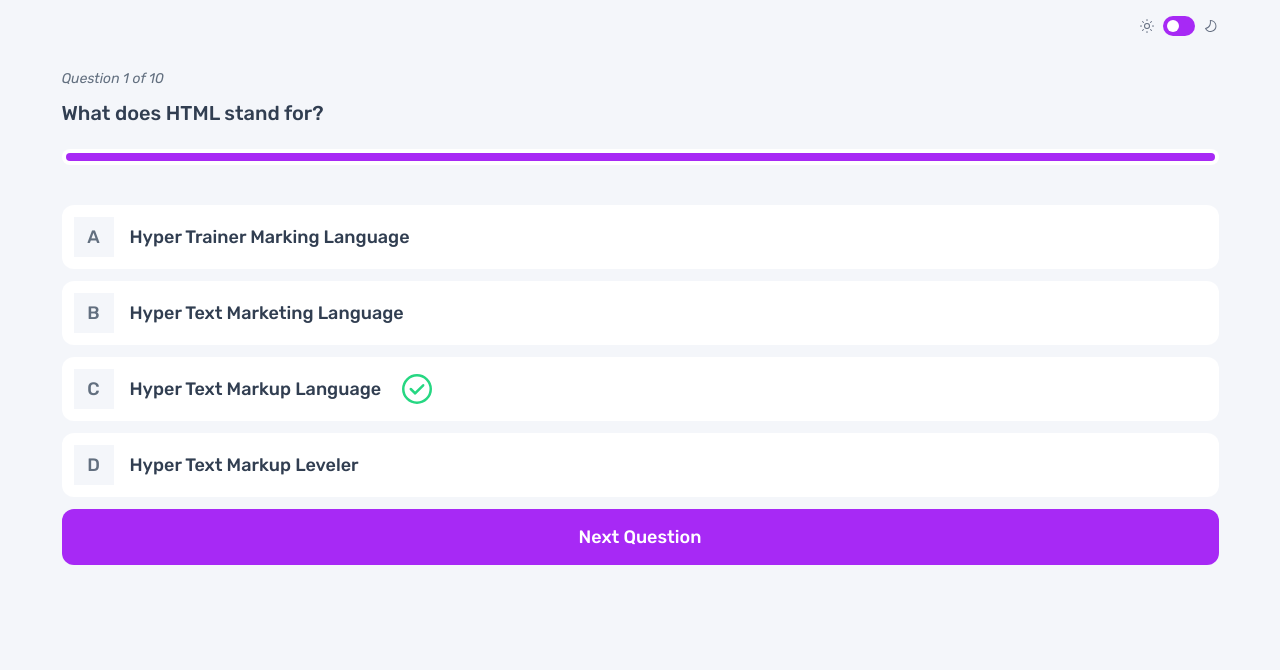
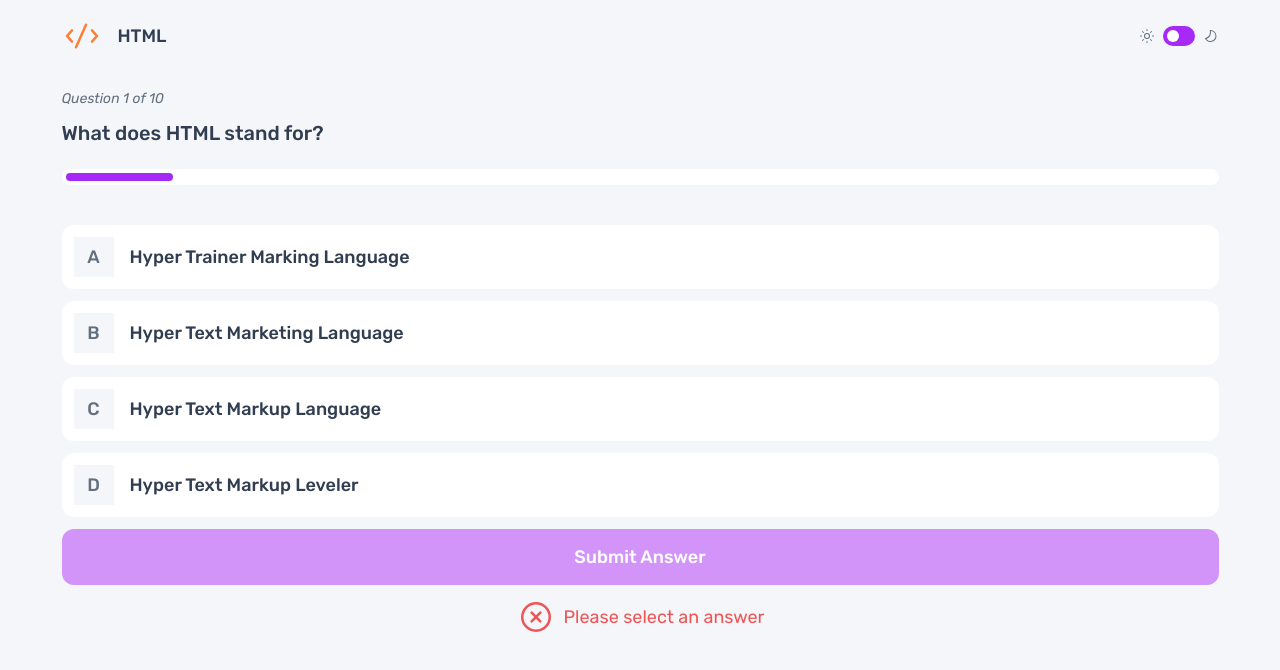
Before and after one commit to Mckaay/frontendmentor, a Vue app in the folder frontend-quiz-app/: page /quiz/1 in a window 1280 px wide. Both pictures are taken after a click on the button "Submit Answer". Shown: the top 670 px of the page. Built offline with nearby package versions, Linux system fonts and the light colour scheme.

Commit message:
Frontend quiz app game logic implementation

```diff
--- a/frontend-quiz-app/src/components/Navbar.vue
+++ b/frontend-quiz-app/src/components/Navbar.vue
@@ -1,13 +1,37 @@
 <script setup>
 import RoundedCheckbox from "@/components/buttons/RoundedCheckbox.vue";
 import {useThemeStore} from "@/stores/theme.js";
+import {useQuizStore} from "@/stores/quiz.js";
+import {computed, watch} from "vue";
+import {useRouter} from "vue-router";
 
 const themeStore = useThemeStore();
+const quizStore = useQuizStore();
+const router = useRouter();
+
+watch(
+    () => router.currentRoute.value.path,
+    (currentPath) => {
+      if (!currentPath.startsWith('/quiz/')) {
+        quizStore.setCurrentQuizName('');
+        quizStore.setCurrentQuizIcon('');
+      }
+    }
+);
+
+const containerJustifyContent = computed(() => {
+  return quizStore.currentQuizName !== '' ? 'space-between' : 'flex-end';
+});
+
 </script>
 
 <template>
   <nav>
-    <div class="container">
+    <div class="container" :style="{justifyContent: containerJustifyContent }">
+      <div v-if="quizStore.currentQuizName !== ''" class="quiz-header-container">
+        <div class="quiz-icon" :style="{ 'background': `url(/src${quizStore.currentQuizIcon})` }"></div>
+        <div class="quiz-title">{{ quizStore.currentQuizName }}</div>
+      </div>
       <div class="theme-container">
         <img v-if="themeStore.isDark" src="../assets/images/icon-sun-light.svg" height="14" width="16" alt="sun-icon">
         <img v-else src="../assets/images/icon-sun-dark.svg" height="16" width="16" alt="sun-icon">
@@ -26,7 +50,8 @@ const themeStore = useThemeStore();
 
   .container {
     display: flex;
-    justify-content: flex-end;
+    justify-content: space-between;
+    align-content: center;
   }
 
   .theme-container {
@@ -34,4 +59,25 @@ const themeStore = useThemeStore();
     align-items: center;
     gap: var(--spacing-50);
   }
+
+  .quiz-header-container {
+    display: flex;
+    align-items: center;
+    gap: var(--spacing-100);
+  }
+
+  .quiz-title {
+    font-size: var(--font-size-110);
+    color: var(--color-dark-navy);
+    font-weight: var(--font-weight-semi-bold);
+    line-height: 1;
+  }
+
+  .quiz-icon {
+    display: inline-block;
+    content: "";
+    background-size: 40px;
+    min-width: 40px;
+    min-height: 40px;
+  }
 </style>
--- /dev/null
+++ b/frontend-quiz-app/src/components/formComponents/ErrorMessage.vue
@@ -0,0 +1,38 @@
+<script setup>
+  import {useThemeStore} from "@/stores/theme.js";
+
+  const props = defineProps(['message'])
+  const themeStore = useThemeStore();
+</script>
+
+<template>
+  <div class="error-message" :class="{ dark: themeStore.isDark }">{{ props.message }}</div>
+</template>
+
+<style scoped>
+  .error-message {
+    display: flex;
+    justify-content: center;
+    align-items: center;
+    gap: var(--spacing-50);
+    font-size: var(--font-size-110);
+    color: var(--color-red);
+    line-height: 1;
+    text-align: center;
+  }
+
+  .error-message.dark {
+    color: var(--color-pure-white);
+  }
+
+  .error-message::before {
+    display: block;
+    content: "";
+    background-size: 32px;
+    background: url(../../assets/images/icon-incorrect.svg);
+    max-width: 32px;
+    max-height: 32px;
+    min-width: 40px;
+    min-height: 40px;
+  }
+</style>
--- /dev/null
+++ b/frontend-quiz-app/src/components/quizComponents/ProgressBar.vue
@@ -0,0 +1,36 @@
+<script setup>
+  import {useThemeStore} from "@/stores/theme.js";
+  const themeStore = useThemeStore();
+
+  const props = defineProps(["width"]);
+</script>
+
+<template>
+  <div class="progress-bar" :class="{ dark: themeStore.isDark }" :style="{ '--progress-width': props.width + '%' }"></div>
+</template>
+
+<style scoped>
+  .progress-bar {
+    margin-top: var(--spacing-75);
+    position: relative;
+    width: 100%;
+    height: 16px;
+    background-color: var(--color-pure-white);
+    border-radius: var(--border-radius-medium);
+  }
+
+  .progress-bar.dark {
+    background-color: var(--color-navy);
+  }
+
+  .progress-bar::before {
+    position: absolute;
+    content: "";
+    width: calc(var(--progress-width) - 8px);
+    height: 8px;
+    border-radius: var(--border-radius-small);
+    left: 4px;
+    background-color: var(--color-purple);
+    transform: translateY(50%);
+  }
+</style>
--- a/frontend-quiz-app/src/stores/quiz.js
+++ b/frontend-quiz-app/src/stores/quiz.js
@@ -4,6 +4,16 @@ import quizzesData from "../database/data.json";
 
 export const useQuizStore = defineStore('quiz', () => {
     const quizzesArray = ref(quizzesData.quizzes);
+    const currentQuizName = ref('');
+    const currentQuizIcon = ref('');
 
-    return { quizzesArray};
+    function setCurrentQuizName(name) {
+        currentQuizName.value = name;
+    }
+
+    function setCurrentQuizIcon(iconPath) {
+        currentQuizIcon.value = iconPath;
+    }
+
+    return { quizzesArray, currentQuizName, currentQuizIcon, setCurrentQuizName, setCurrentQuizIcon };
 });
--- a/frontend-quiz-app/src/views/QuizGameView.vue
+++ b/frontend-quiz-app/src/views/QuizGameView.vue
@@ -6,6 +6,8 @@ import PrimaryButton from "@/components/buttons/PrimaryButton.vue";
 import ItalicParagraph from "@/components/textComponents/ItalicParagraph.vue";
 import QuizQuestion from "@/components/quizComponents/QuizQuestion.vue";
 import QuizAnswerButton from "@/components/quizComponents/QuizAnswerButton.vue";
+import ProgressBar from "@/components/quizComponents/ProgressBar.vue";
+import ErrorMessage from "@/components/formComponents/ErrorMessage.vue";
 
 const route = useRoute()
 const quizStore = useQuizStore();
@@ -15,12 +17,20 @@ const selectedAnswerIndex = ref(null);
 const submittedAnswer = ref(false);
 const isCorrect = ref(false);
 const score = ref(0);
+const questionCounter = ref(1);
+const errorState = ref(false);
+const showResult = ref(false);
 
 const currentQuiz = computed(() => {
   return quizStore.quizzesArray.find((quiz) => {
     return quiz.id === parseInt(id);
   })
 });
+
+onMounted(() => {
+  quizStore.setCurrentQuizName(currentQuiz.value.title);
+  quizStore.setCurrentQuizIcon(currentQuiz.value.icon);
+})
 
 const currentQuizQuestions = computed(() => {
   return currentQuiz.value ? currentQuiz.value.questions : [];
@@ -40,7 +50,16 @@ const correctAnswerIndex = computed(() => {
   });
 });
 
+const totalQuestions = computed(() => {
+  return currentQuizQuestions.value.length;
+})
+
 const submit = () => {
+  if (selectedAnswerIndex.value === null) {
+    errorState.value = true;
+    return;
+  }
+
   submittedAnswer.value = true;
 
   if (selectedAnswerIndex.value === correctAnswerIndex.value) {
@@ -50,6 +69,7 @@ const submit = () => {
 }
 
 const selectAnswer = (index) => {
+  errorState.value = false;
   if (submittedAnswer.value) {
     return;
   }
@@ -57,8 +77,12 @@ const selectAnswer = (index) => {
   selectedAnswerIndex.value = index;
 }
 
-const goToNextQuesition = () => {
-
+const goToNextQuestion = () => {
+  submittedAnswer.value = false;
+  isCorrect.value = false;
+  selectedAnswerIndex.value = null;
+  currentQuestionIndex.value++;
+  questionCounter.value++;
 }
 
 </script>
@@ -66,9 +90,9 @@ const goToNextQuesition = () => {
 <template>
   <div class="flex-wrapper">
     <div class="question-wrapper">
-      <ItalicParagraph text="Question 1 of 10"/>
+      <ItalicParagraph :text="`Question ${questionCounter} of ${totalQuestions}`"/>
       <QuizQuestion :text="currentDisplayedQuestion"/>
-      <div class="progress-bar"></div>
+      <ProgressBar :width="(questionCounter / totalQuestions) * 100"/>
     </div>
     <div class="answers-wrapper">
       <QuizAnswerButton @click="selectAnswer(index)"
@@ -82,6 +106,7 @@ const goToNextQuesition = () => {
                         :text="answer"/>
       <PrimaryButton v-if="!submittedAnswer" @click="submit" text="Submit Answer"/>
       <PrimaryButton v-else @click="goToNextQuestion" text="Next Question"/>
+      <ErrorMessage v-if="errorState" message="Please select an answer"/>
     </div>
   </div>
 </template>
@@ -93,26 +118,6 @@ const goToNextQuesition = () => {
     gap: var(--spacing-75);
   }
 
-  .progress-bar {
-    margin-top: var(--spacing-75);
-    position: relative;
-    width: 100%;
-    height: 16px;
-    background-color: var(--color-pure-white);
-    border-radius: var(--border-radius-medium);
-  }
-
-  .progress-bar::before {
-    position: absolute;
-    content: "";
-    width: calc(100% - 8px);
-    height: 8px;
-    border-radius: var(--border-radius-small);
-    left: 4px;
-    background-color: var(--color-purple);
-    transform: translateY(50%);
-  }
-
   .answers-wrapper {
     display: flex;
     flex-direction: column;
```
